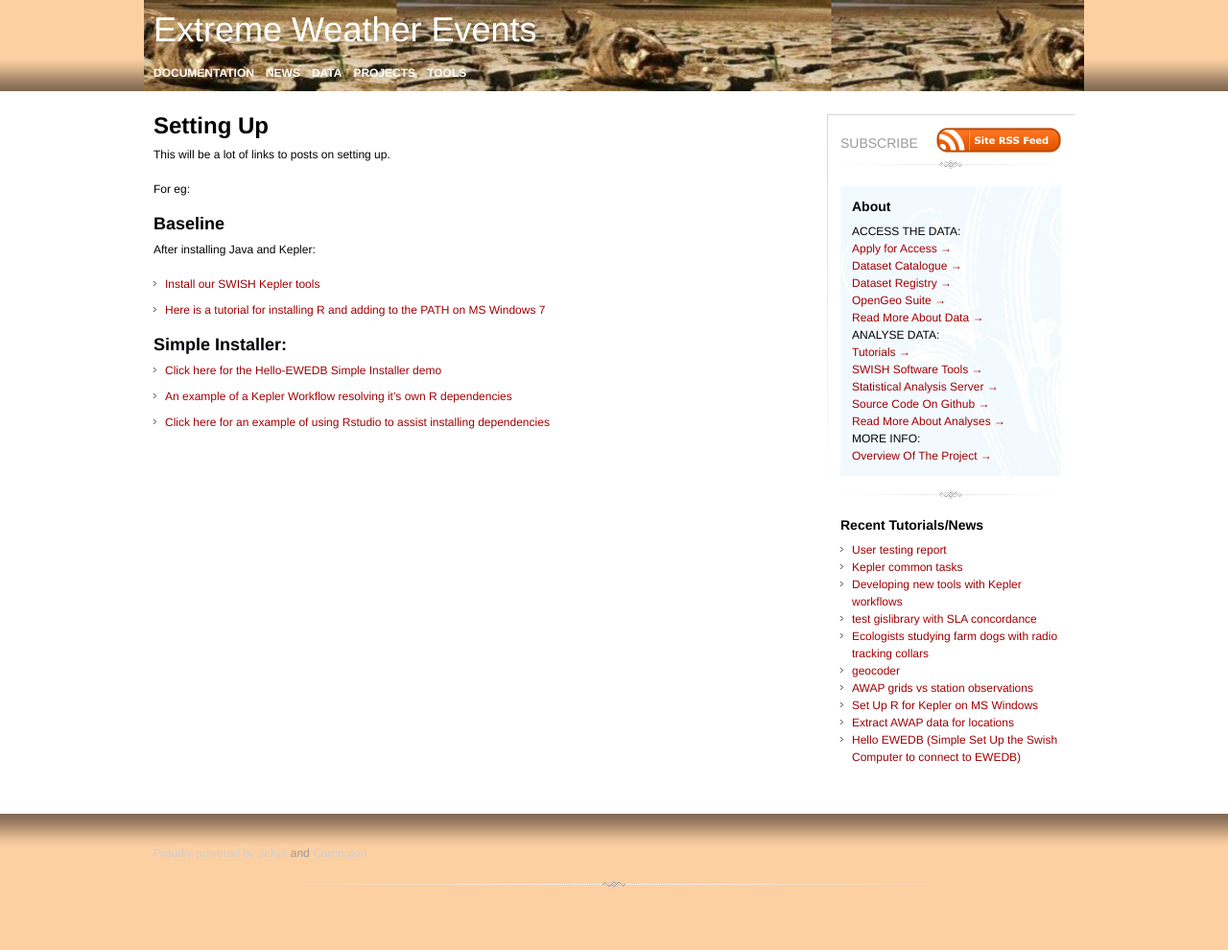
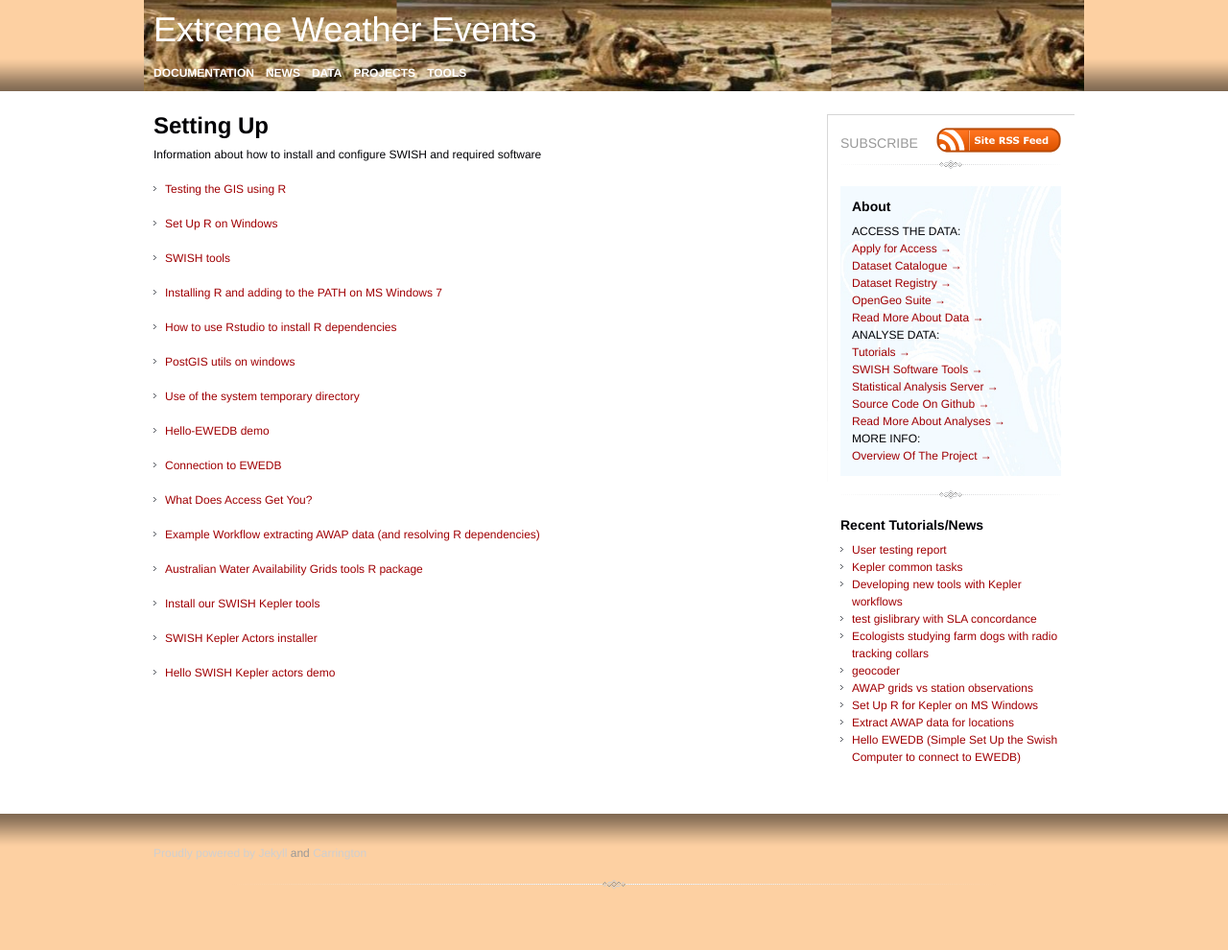
Before and after one commit to swish-climate-impact-assessment/swish-climate-impact-assessment.github.com, a Jekyll site: the page built from setting-up.md, in a window 1280 px wide. Shown: the whole page at 96% size. Built offline with Jekyll 4.4.1, drawn with Linux system fonts in a browser that asks for light colours; nearby versions of some CDN libraries; Markdown is read by kramdown in place of the engine named in the settings; comment, search, counter and statistics services are not loaded.

Commit message:
SWISH Links to news posts in the documentation section

```diff
--- a/setting-up.md
+++ b/setting-up.md
@@ -5,17 +5,34 @@
 
 # Setting Up
 
-This will be a lot of links to posts on setting up.
+Information about how to install and configure SWISH and required software
 
-For eg:
-## Baseline
-After installing Java and Kepler:
+* [Testing the GIS using R](/2013/06/test-gislibrary)
+
+* [Set Up R on Windows](/2013/05/set-up-r-on-ms-windows)
+
+* [SWISH tools](/2012/12/swish-tools-added)
+
+* [Installing R and adding to the PATH on MS Windows 7](/2013/05/set-up-r-on-ms-windows/)
+
+* [How to use Rstudio to install R dependencies](http://swish-climate-impact-assessment.github.io/2013/04/set-up-swish-computer/)
+
+* [PostGIS utils on windows](/2013/04/postgis-utils-on-windows)
+
+* [Use of the system temporary directory](/2013/04/kepler-actors-R-linux)
+
+* [Hello-EWEDB demo](http://swish-climate-impact-assessment.github.io/2013/05/hello-ewedb/)
+
+* [Connection to EWEDB](/2013/04/set-up-swish-computer)
+
+* [What Does Access Get You?](2012/09/what-does-access-get-you)
+
+* [Example Workflow extracting AWAP data (and resolving R dependencies)](/tools/ExtractAWAPdata4locations/extract-awap.html)
+
+* [Australian Water Availability Grids tools R package](/2013/03/awaptools-package-released)
 
 * [Install our SWISH Kepler tools](/tools/swishkepleractorsinstaller/swishkepleractorsinstaller-downloads.html)
-* [Here is a tutorial for installing R and adding to the PATH on MS Windows 7](/2013/05/set-up-r-on-ms-windows/)
 
+* [SWISH Kepler Actors installer](/2013/02/swish-kepler-actors-installer)
 
-## Simple Installer:
-* [Click here for the Hello-EWEDB Simple Installer demo](http://swish-climate-impact-assessment.github.io/2013/05/hello-ewedb/)
-* [An example of a Kepler Workflow resolving it's own R dependencies](/tools/ExtractAWAPdata4locations/extract-awap.html)
-* [Click here for an example of using Rstudio to assist installing dependencies](http://swish-climate-impact-assessment.github.io/2013/04/set-up-swish-computer/)
+* [Hello SWISH Kepler actors demo](/tools/hello-kepler-actors/hello-kepler-actors)
```
Also changed, not shown: admin.md (+19 -7 lines), assembling-workflows.md (+16 -9 lines), developing-with-workflows.md (+1 -10 lines), documentation.md (+4 -4 lines), tools/hello-kepler-actors/hello-kepler-actors.md (added, +16 -0 lines), tools/swishkepleractorsinstaller/swishkepleractorsinstaller-details.md (line endings or trailing spaces), 2 other files.
